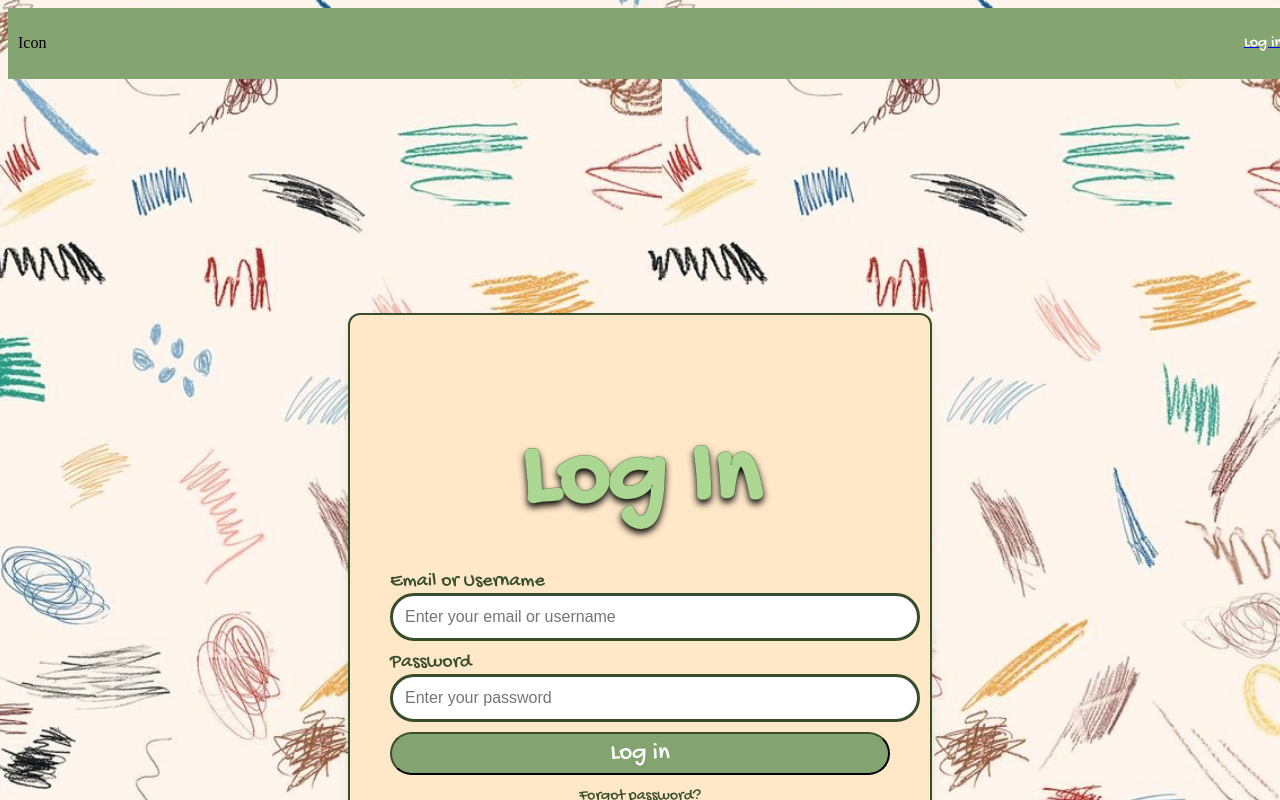
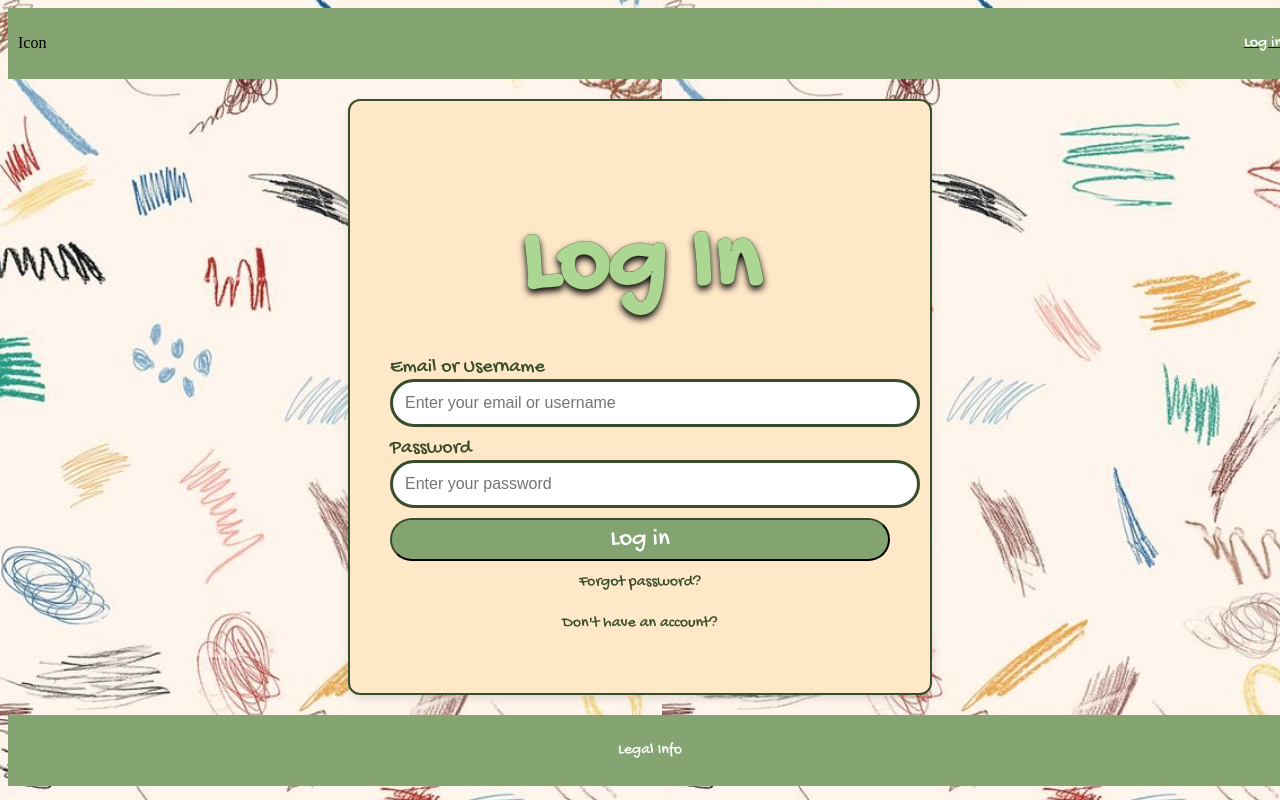
Before and after one commit to rin-bell4772/mttn, a Next.js app in the folder mttn/: page /login in a window 1280 px wide. Shown: the top 800 px of the page. Built offline with nearby package versions, Linux system fonts and the light colour scheme; a web font is replaced by a local one.

Commit message:
fine tune

```diff
--- a/mttn/src/app/login/Login.module.css
+++ b/mttn/src/app/login/Login.module.css
@@ -2,7 +2,7 @@
 
 .login {
 
-  height: 1024px;
+  height: auto;
   display: flex;
   justify-content: center;
   align-items: center;
```
